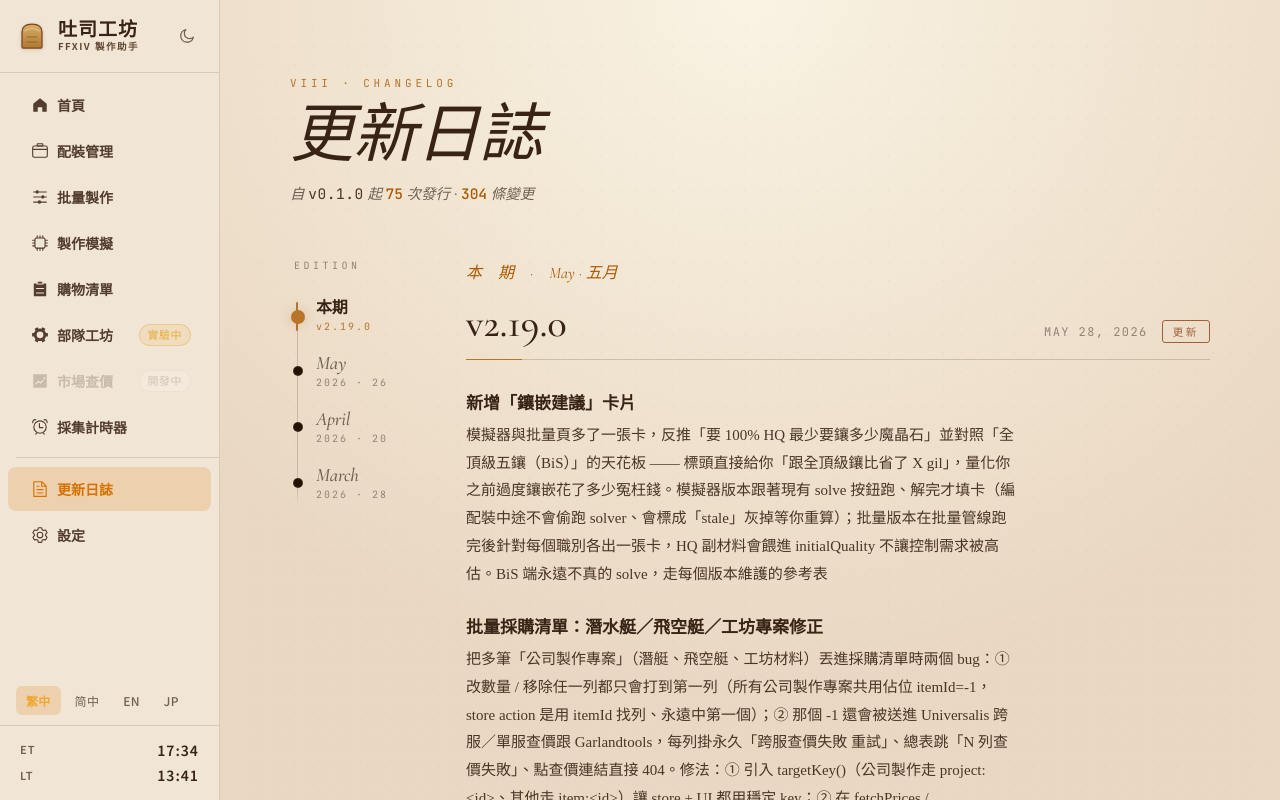
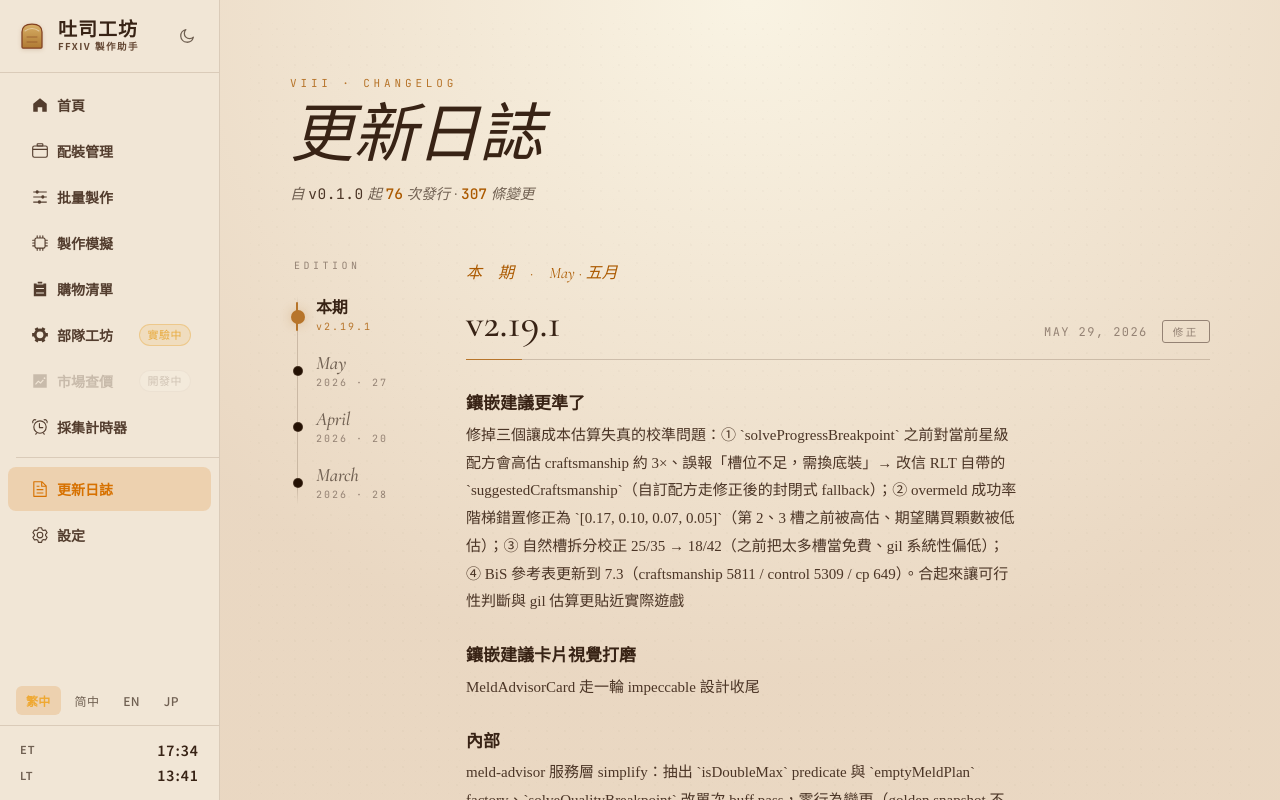
Before and after one commit to andycom12000/ff14-craft-helper, a Vue app: page /#/changelog in a window 1280 px wide. Built offline with nearby package versions, Linux system fonts and the light colour scheme.

Commit message:
docs(changelog): v2.19.1 (#110)

```diff
--- a/src/views/ChangelogView.vue
+++ b/src/views/ChangelogView.vue
@@ -17,6 +17,15 @@ interface Highlight {
 }
 
 const changelog: Entry[] = [
+  {
+    version: "v2.19.1",
+    date: "2026-05-29",
+    highlights: [
+      "【鑲嵌建議更準了】修掉三個讓成本估算失真的校準問題：① `solveProgressBreakpoint` 之前對當前星級配方會高估 craftsmanship 約 3×、誤報「槽位不足，需換底裝」→ 改信 RLT 自帶的 `suggestedCraftsmanship`（自訂配方走修正後的封閉式 fallback）；② overmeld 成功率階梯錯置修正為 `[0.17, 0.10, 0.07, 0.05]`（第 2、3 槽之前被高估、期望購買顆數被低估）；③ 自然槽拆分校正 25/35 → 18/42（之前把太多槽當免費、gil 系統性偏低）；④ BiS 參考表更新到 7.3（craftsmanship 5811 / control 5309 / cp 649）。合起來讓可行性判斷與 gil 估算更貼近實際遊戲",
+      "【鑲嵌建議卡片視覺打磨】MeldAdvisorCard 走一輪 impeccable 設計收尾",
+      "【內部】meld-advisor 服務層 simplify：抽出 `isDoubleMax` predicate 與 `emptyMeldPlan` factory、`solveQualityBreakpoint` 改單次 buff pass，零行為變更（golden snapshot 不動）；附帶 meld-advisor 實戰驗證報告進 `docs/audits/`。對核心行為無影響",
+    ],
+  },
   {
     version: "v2.19.0",
     date: "2026-05-28",
```
